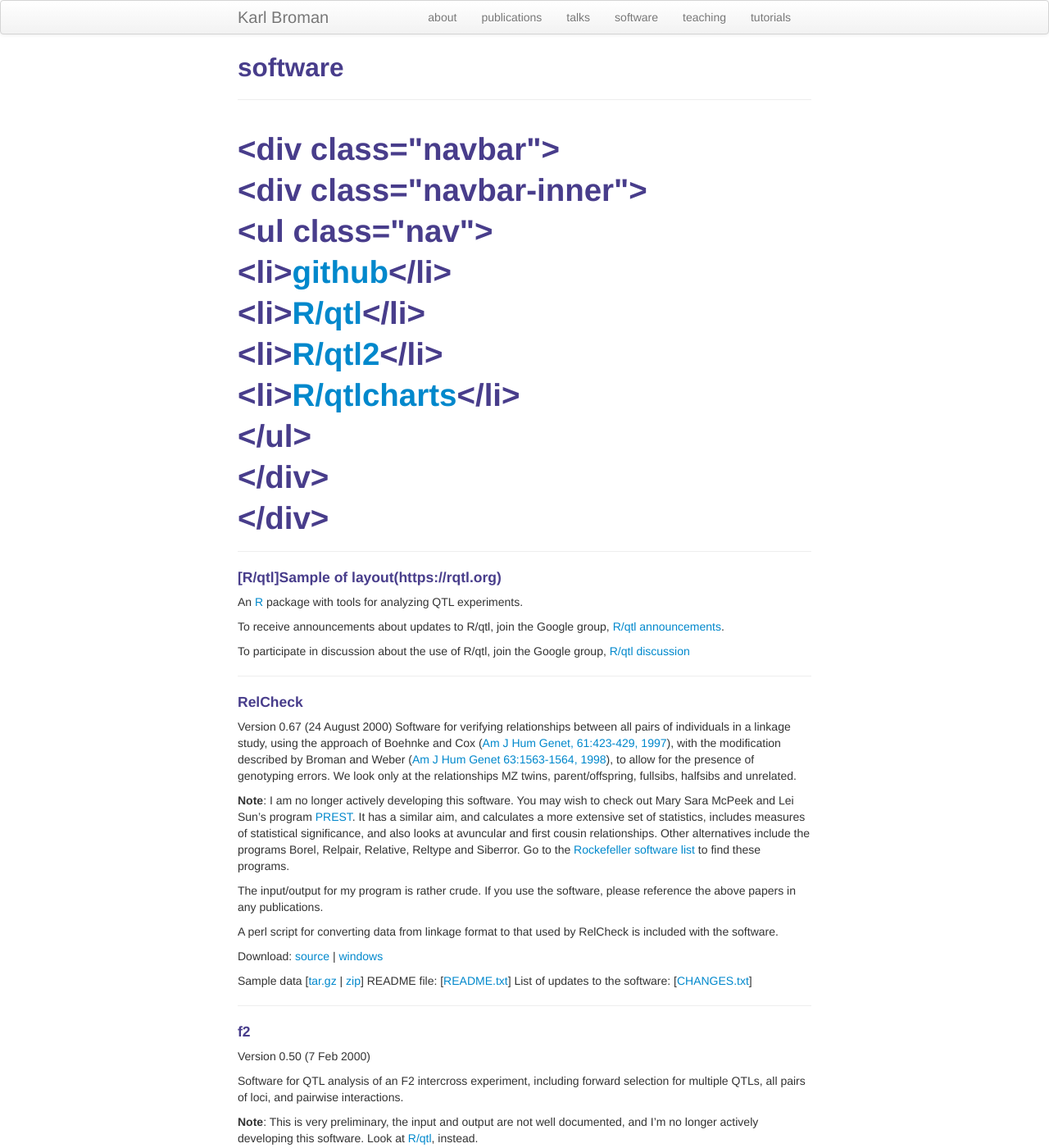
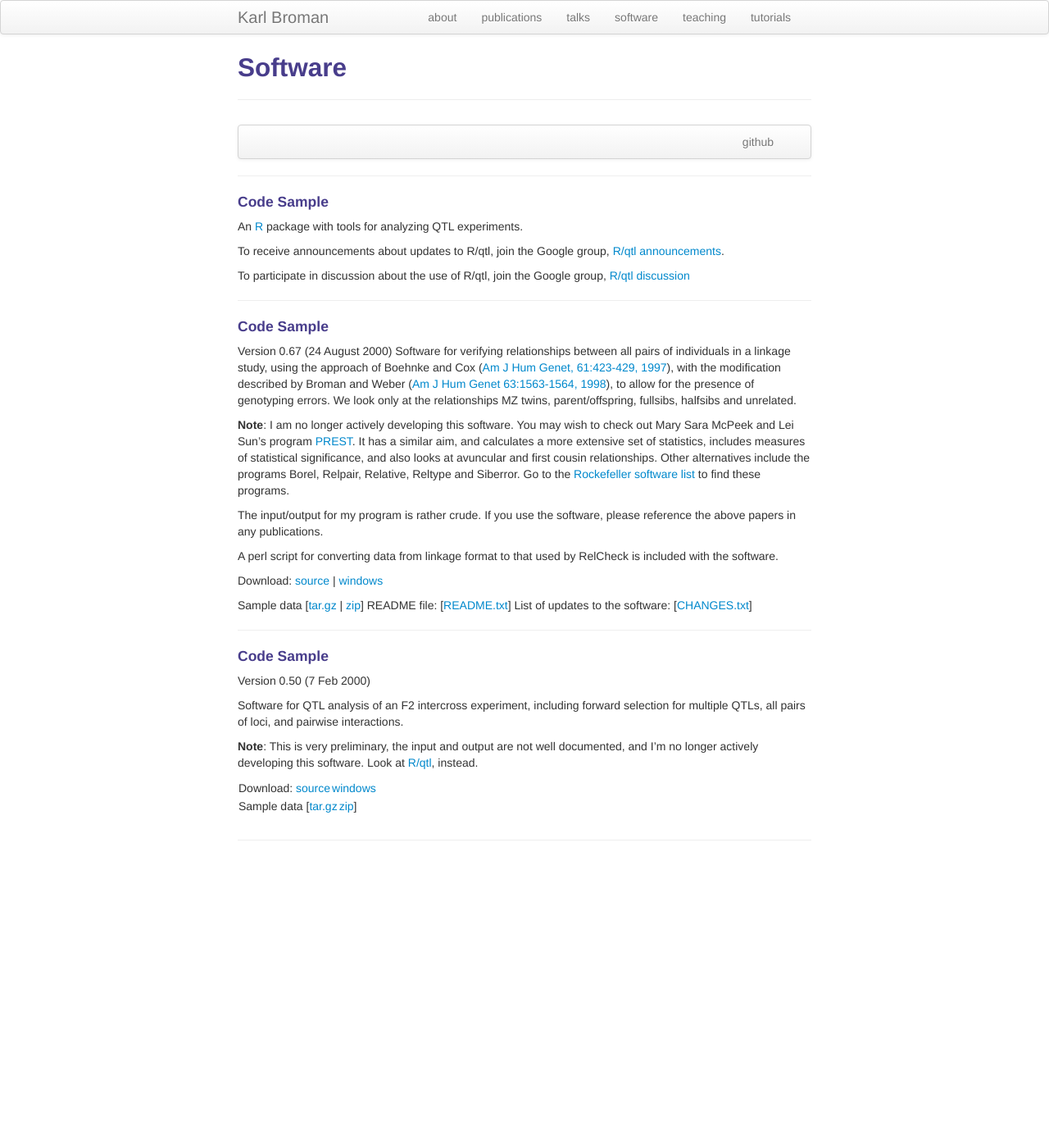
Before and after one commit to KwameForbes/KwameForbes.github.io, a Jekyll site: the page built from pages/software.md, in a window 1280 px wide and 1400 px high. Shown: the whole window at 82% size. Built offline with Jekyll 4.4.1, drawn with Linux system fonts in a browser that asks for light colours.

Commit message:
Update software.md

```diff
--- a/pages/software.md
+++ b/pages/software.md
@@ -1,23 +1,20 @@
 ---
 layout: page
-title: software
+title: Software
 description: Kwame Forbes's software
 ---
 
-# <div class="navbar">
-#     <div class="navbar-inner">
-#         <ul class="nav">
-#             <li><a href="https://github.com/kbroman">github</a></li>
-#             <li><a href="https://rqtl.org">R/qtl</a></li>
-#             <li><a href="https://kbroman.org/qtl2">R/qtl2</a></li>
-#             <li><a href="https://kbroman.org/qtlcharts">R/qtlcharts</a></li>
-#         </ul>
-#     </div>
-# </div>
+ <div class="navbar">
+     <div class="navbar-inner">
+         <ul class="nav">
+             <li><a href="https://github.com/KwameForbes">github</a></li>
+         </ul>
+     </div>
+ </div>
 
 ---
 
-#### <a name="qtl"></a>[R/qtl]Sample of layout(https://rqtl.org)
+#### <a name="qtl"></a>Code Sample
 
 An [R](https://www.r-project.org/) package with tools for analyzing QTL experiments.
 
@@ -29,7 +26,7 @@
 
 ---
 
-#### <a name="relcheck Sample of layout"></a>RelCheck
+#### <a name="relcheck"></a>Code Sample
 Version 0.67 (24 August 2000)
 Software for verifying relationships between all pairs of
 individuals in a linkage study, using the approach of Boehnke and Cox
@@ -65,7 +62,7 @@
 
 ---
 
-#### <a name="f2 Sample of Layout"></a>f2
+#### <a name="f2 Sample of Layout"></a>Code Sample
 
 Version 0.50 (7 Feb 2000)
 
```
